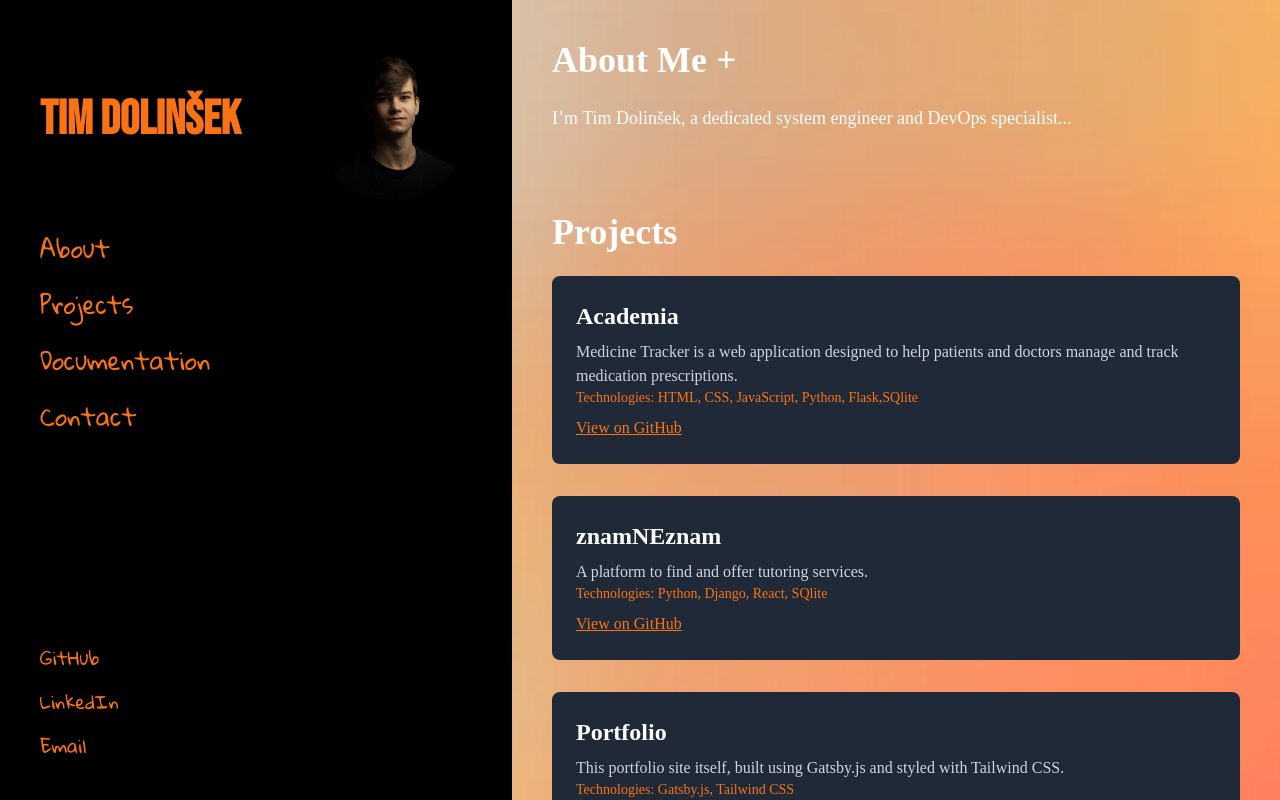
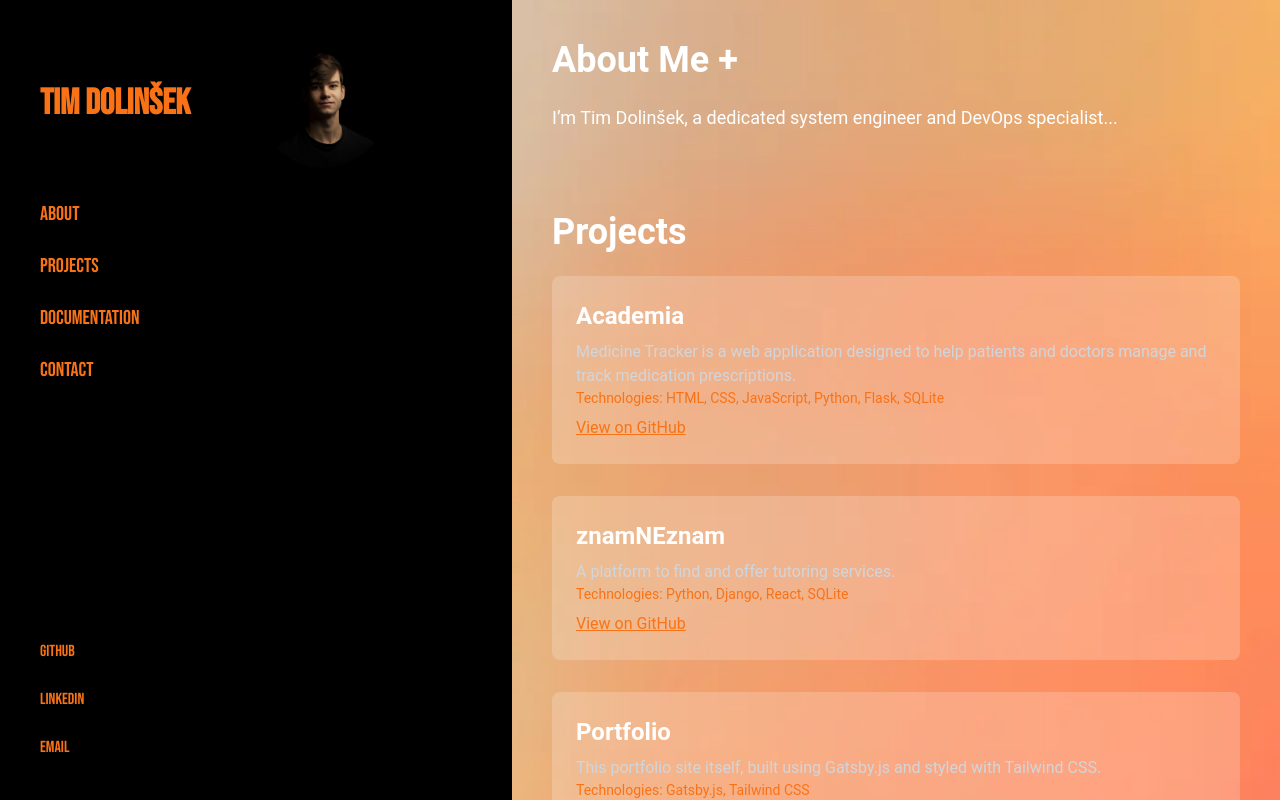
Before and after one commit to DoliTim/Portfolio, a Gatsby site: page / in a window 1280 px wide. Built offline with nearby package versions, Linux system fonts and the light colour scheme; Gatsby itself is replaced by a stand-in of ours.

Commit message:
Added hover effects and updated project containers with animations

```diff
--- a/src/pages/index.js
+++ b/src/pages/index.js
@@ -2,7 +2,7 @@ import React, { useState } from "react";
 import { motion } from "framer-motion";
 import { gsap } from "gsap";
 import profileImage from "../images/Tim-Dolinšek-scaled.jpg";
-import backgroundImage from "../images/beige-iphone-1125-x-2436-j9s93wpzj16y2r9u.jpg"; // Make sure to import your background image here
+import backgroundImage from "../images/beige-iphone-1125-x-2436-j9s93wpzj16y2r9u.jpg";
 
 const IndexPage = () => {
   const [isAboutExpanded, setIsAboutExpanded] = useState(false);
@@ -28,32 +28,32 @@ const IndexPage = () => {
   };
 
   return (
-    <div className="flex flex-col lg:flex-row min-h-screen bg-black text-white font-newamsterdam">
+    <div className="flex flex-col lg:flex-row min-h-screen bg-black text-white">
       {/* Left Sidebar */}
       <motion.aside
-        className="w-full lg:w-2/5 h-auto lg:h-screen bg-black text-orange-500 p-10 flex flex-col justify-between lg:fixed font-bebas"
+        className="w-full lg:w-1/3 h-auto lg:h-screen bg-black text-orange-500 p-6 lg:p-10 flex flex-col justify-between lg:fixed font-bebas"
         initial={{ x: "-100%" }}
         animate={{ x: 0 }}
         transition={{ duration: 1, ease: "easeOut" }}
       >
-        <div>
+        <div className="flex flex-col flex-1">
           <div className="flex flex-col lg:flex-row items-center lg:justify-between mb-8 space-y-4 lg:space-y-0">
-            <h1 className="text-4xl lg:text-5xl font-bold leading-tight">Tim Dolinšek</h1>
+            <h1 className="text-3xl lg:text-4xl font-bold leading-tight">Tim Dolinšek</h1>
             <img
               src={profileImage}
               alt="Tim Dolinšek"
-              className="w-24 lg:w-40 h-24 lg:h-40 rounded-full object-cover"
+              className="w-20 lg:w-32 h-20 lg:h-32 rounded-full object-cover"
             />
           </div>
-          <nav className="space-y-4 lg:space-y-6 font-gloria">
+          <nav className="space-y-4 lg:space-y-6 flex flex-col">
             {["About", "Projects", "Documentation", "Contact"].map((item, index) => (
               <motion.a
                 href={`#${item.toLowerCase()}`}
                 key={index}
-                className="block text-xl lg:text-2xl relative hover:text-orange-300"
+                className="block text-lg lg:text-xl relative hover:text-orange-300"
                 onMouseEnter={handleMouseEnter}
                 onMouseLeave={handleMouseLeave}
-                whileHover={{ scale: 1.1 }}
+                whileHover={{ scale: 1.05 }}
               >
                 {item}
                 <motion.div
@@ -65,10 +65,11 @@ const IndexPage = () => {
             ))}
           </nav>
         </div>
-        <div className="space-y-4 font-gloria mt-8 lg:mt-0">
+
+        <div className="space-y-4 lg:space-y-6 flex flex-col">
           <motion.a
             href="https://github.com/DoliTim"
-            className="block text-lg hover:text-orange-300"
+            className="block text-md hover:text-orange-300"
             onMouseEnter={handleMouseEnter}
             onMouseLeave={handleMouseLeave}
           >
@@ -76,7 +77,7 @@ const IndexPage = () => {
           </motion.a>
           <motion.a
             href="https://linkedin.com"
-            className="block text-lg hover:text-orange-300"
+            className="block text-md hover:text-orange-300"
             onMouseEnter={handleMouseEnter}
             onMouseLeave={handleMouseLeave}
           >
@@ -84,7 +85,7 @@ const IndexPage = () => {
           </motion.a>
           <motion.a
             href="mailto:timdolinsek88@gmail.com"
-            className="block text-lg hover:text-orange-300"
+            className="block text-md hover:text-orange-300"
             onMouseEnter={handleMouseEnter}
             onMouseLeave={handleMouseLeave}
           >
@@ -94,7 +95,7 @@ const IndexPage = () => {
       </motion.aside>
 
       {/* Main Content */}
-      <main className="w-full lg:w-3/5 p-8 lg:p-10 ml-auto font-newamsterdam relative">
+      <main className="w-full lg:w-3/5 p-8 lg:p-10 ml-auto flex flex-col font-roboto relative">
         {/* Right Background Image */}
         <div
           className="fixed top-0 right-0 w-full lg:w-3/5 h-screen bg-cover bg-center z-0"
@@ -103,10 +104,10 @@ const IndexPage = () => {
           }}
         ></div>
 
-        <div className="relative z-10"> {/* Ensure content is above background */}
+        <div className="relative z-10 flex flex-col"> {/* Ensure content is above background */}
           {/* Always Visible About Section */}
-          <section id="about" className="mb-16 lg:mb-20">
-            <div className="cursor-pointer" onClick={toggleAboutSection}>
+          <section id="about" className="mb-16 lg:mb-20 flex flex-col">
+            <div className="cursor-pointer flex flex-col" onClick={toggleAboutSection}>
               <h2 className="text-3xl lg:text-4xl font-bold mb-4 lg:mb-6">
                 About Me {isAboutExpanded ? "-" : "+"}
               </h2>
@@ -129,6 +130,7 @@ const IndexPage = () => {
                   animate={{ scale: 1, opacity: 1 }}
                   exit={{ scale: 0.8, opacity: 0 }}
                   transition={{ duration: 0.6, ease: "easeOut" }}
+                  className="flex flex-col"
                 >
                   <p className="text-base lg:text-lg leading-relaxed mt-4">
                     During my internship at <a href="https://www.nicehash.com" className="text-orange-500 hover:text-orange-300 underline">NiceHash</a>, I gained significant experience in cloud technologies, network security, and CI/CD automation using Google Cloud Platform. I was responsible for managing server infrastructures, implementing security protocols, and optimizing system performance, which provided me with a solid foundation in DevOps and systems engineering.
@@ -141,59 +143,67 @@ const IndexPage = () => {
             </motion.div>
           </section>
 
-
-          <section id="projects" className="mb-16 lg:mb-20">
+{/* Projects Section */}
+<section id="projects" className="mb-16 lg:mb-20 flex flex-col">
   <h2 className="text-3xl lg:text-4xl font-bold mb-4 lg:mb-6">Projects</h2>
-  <div className="space-y-8">
-    <div className="bg-gray-800 p-6 rounded-lg">
-      <h3 className="text-xl lg:text-2xl font-semibold mb-2">Academia</h3>
-      <p className="text-gray-300 text-sm lg:text-base">
-        Medicine Tracker is a web application designed to help patients and doctors manage and track medication prescriptions.
+  <div className="space-y-8 flex flex-col">
+    {[
+      {
+        title: "Academia",
+        description: "Medicine Tracker is a web application designed to help patients and doctors manage and track medication prescriptions.",
+        technologies: "HTML, CSS, JavaScript, Python, Flask, SQLite",
+        link: "https://github.com/DoliTim/Academia"
+      },
+      {
+        title: "znamNEznam",
+        description: "A platform to find and offer tutoring services.",
+        technologies: "Python, Django, React, SQLite",
+        link: "https://github.com/DoliTim/znamNEznam"
+      },
+      {
+        title: "Portfolio",
+        description: "This portfolio site itself, built using Gatsby.js and styled with Tailwind CSS.",
+        technologies: "Gatsby.js, Tailwind CSS",
+        link: "https://github.com/DoliTim/Portfolio"
+      },
+      {
+        title: "Prime Naloga",
+        description: "A C++ project focused on mathematical algorithms, including prime number calculations.",
+        technologies: "C++",
+        link: "https://github.com/DoliTim/primeNaloga"
+      },
+      {
+        title: "Syskit Junior Cloud DevOps Assignment",
+        description: "A DevOps project that demonstrates cloud infrastructure automation using Terraform and CI/CD pipelines.",
+        technologies: "Terraform, AWS, Jenkins",
+        link: "https://github.com/DoliTim/syskit-assignment"
+      }
+    ].map((project, index) => (
+      <motion.div
+        key={index}
+        className="bg-white bg-opacity-20 p-6 rounded-lg flex flex-col transition duration-300 ease-in-out transform hover:bg-white hover:bg-opacity-70 hover:scale-105 hover:shadow-lg"
+        whileHover={{ scale: 1.05 }}
+        whileTap={{ scale: 0.95 }}
+      >
+        <h3 className="text-xl lg:text-2xl font-semibold mb-2">{project.title}</h3>
+        <p className="text-gray-300 text-sm lg:text-base hover:text-black transition-colors duration-300">
+          {project.description}
         </p>
-      <p className="text-orange-500 text-sm">Technologies: HTML, CSS, JavaScript, Python, Flask,SQlite</p>
-      <a href="https://github.com/DoliTim/Academia" className="text-orange-500 hover:text-orange-300 underline mt-2 block">View on GitHub</a>
-    </div>
-
-    <div className="bg-gray-800 p-6 rounded-lg">
-      <h3 className="text-xl lg:text-2xl font-semibold mb-2">znamNEznam</h3>
-      <p className="text-gray-300 text-sm lg:text-base">
-        A platform to find and offer tutoring services.
-      </p>
-      <p className="text-orange-500 text-sm">Technologies: Python, Django, React, SQlite</p>
-      <a href="https://github.com/DoliTim/znamNEznam" className="text-orange-500 hover:text-orange-300 underline mt-2 block">View on GitHub</a>
-    </div>
-
-    <div className="bg-gray-800 p-6 rounded-lg">
-      <h3 className="text-xl lg:text-2xl font-semibold mb-2">Portfolio</h3>
-      <p className="text-gray-300 text-sm lg:text-base">
-        This portfolio site itself, built using Gatsby.js and styled with Tailwind CSS.
-      </p>
-      <p className="text-orange-500 text-sm">Technologies: Gatsby.js, Tailwind CSS</p>
-      <a href="https://github.com/DoliTim/Portfolio" className="text-orange-500 hover:text-orange-300 underline mt-2 block">View on GitHub</a>
-    </div>
-
-    <div className="bg-gray-800 p-6 rounded-lg">
-      <h3 className="text-xl lg:text-2xl font-semibold mb-2">Prime Naloga</h3>
-      <p className="text-gray-300 text-sm lg:text-base">
-        A C++ project focused on mathematical algorithms, including prime number calculations.
-      </p>
-      <p className="text-orange-500 text-sm">Technologies: C++</p>
-      <a href="https://github.com/DoliTim/primeNaloga" className="text-orange-500 hover:text-orange-300 underline mt-2 block">View on GitHub</a>
-    </div>
-
-    <div className="bg-gray-800 p-6 rounded-lg">
-      <h3 className="text-xl lg:text-2xl font-semibold mb-2">Syskit Junior Cloud DevOps Assignment</h3>
-      <p className="text-gray-300 text-sm lg:text-base">
-        A DevOps project that demonstrates cloud infrastructure automation using Terraform and CI/CD pipelines.
-      </p>
-      <p className="text-orange-500 text-sm">Technologies: Terraform, AWS, Jenkins</p>
-      <a href="https://github.com/DoliTim/syskit-assignment" className="text-orange-500 hover:text-orange-300 underline mt-2 block">View on GitHub</a>
-    </div>
+        <p className="text-orange-500 text-sm">{`Technologies: ${project.technologies}`}</p>
+        <a href={project.link} className="text-orange-500 hover:text-orange-300 underline mt-2 block">
+          View on GitHub
+        </a>
+      </motion.div>
+    ))}
   </div>
 </section>
 
+
+
+
+
           {/* Documentation Section */}
-          <section id="documentation" className="mb-16 lg:mb-20">
+          <section id="documentation" className="mb-16 lg:mb-20 flex flex-col">
             <h2 className="text-3xl lg:text-4xl font-bold mb-4 lg:mb-6">Documentation</h2>
             <p className="text-base lg:text-lg leading-relaxed">
               Here is where you can find my technical documentation...
@@ -201,7 +211,7 @@ const IndexPage = () => {
           </section>
 
           {/* Download CV Section */}
-          <section id="cv" className="mt-16">
+          <section id="cv" className="mt-16 flex flex-col">
             <h2 className="text-3xl lg:text-4xl font-bold mb-4 lg:mb-6">Download My CV</h2>
             <a href="/files/PR1-Tim_Dolinsek.pdf" download className="text-orange-500 hover:text-orange-300 underline">Download CV (PDF)</a>
           </section>
--- a/src/styles/global.css
+++ b/src/styles/global.css
@@ -2,7 +2,6 @@
 @tailwind components;
 @tailwind utilities;
 
-@import url('https://fonts.googleapis.com/css2?family=Bebas+Neue&family=Gloria+Hallelujah&family=New+Amsterdam&display=swap'); /* Add New Amsterdam to your import */
 @import url('https://fonts.googleapis.com/css2?family=Roboto:wght@400;500;700&display=swap');
 
 html, body {
```
Lines whose indentation alone changed are shown as unchanged.
